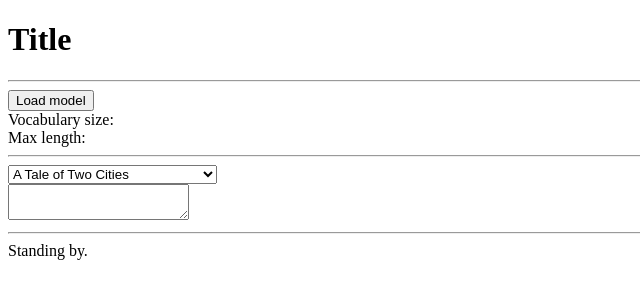
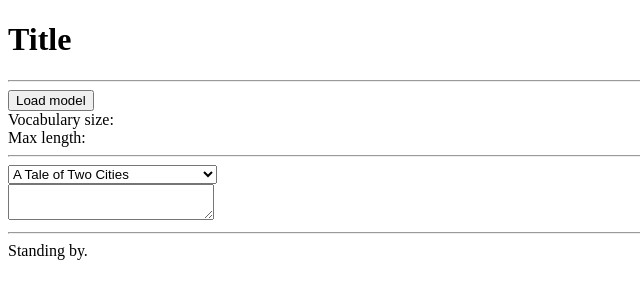
Before and after one commit to emrig/emrig, a plain HTML site: page hw4/index.html in a window 1280 px wide. Shown: the full height of the page, 0-640 px from the left. Drawn offline with Linux system fonts and the light colour scheme.

Commit message:
colab -> github

```diff
--- a/hw4/index.html
+++ b/hw4/index.html
@@ -36,7 +36,7 @@
     </select>
   </div>
   <div>
-    <textarea id="text-entry"></textarea>
+    <textarea id="text-entry" style="width:200px;length:100px"></textarea>
   </div>
   <hr>
   <div>
```
